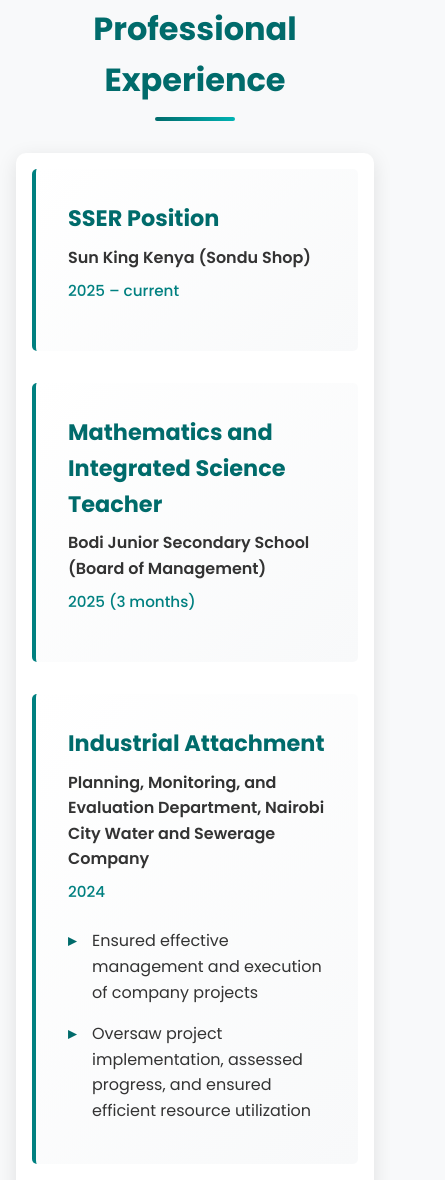
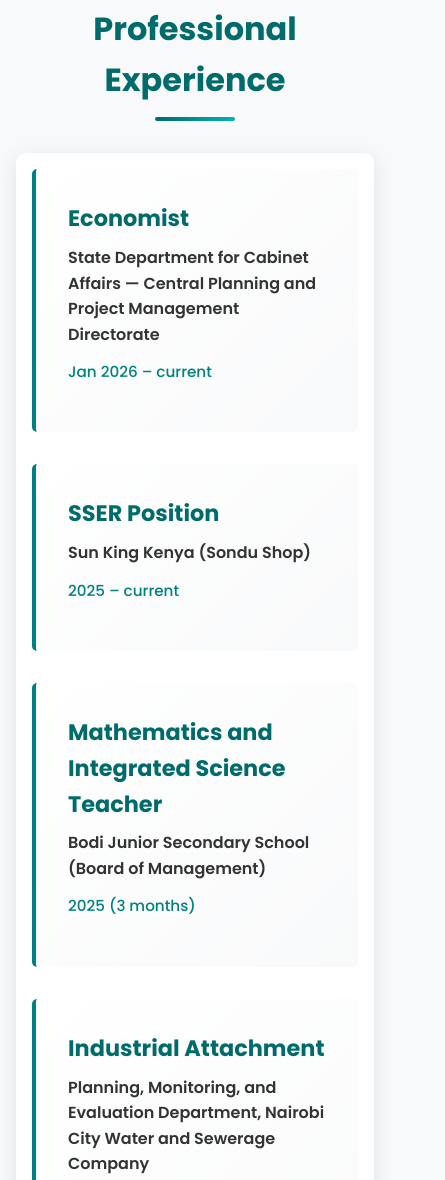
Before and after one commit to jameskim607/portfolio-page, a plain HTML site: page index.html in a window 390 px wide. Shown: the part 3843-5023 px from the top of the page, 445 px wide, since content can reach past the window. Drawn offline with Linux system fonts and the light colour scheme.

Commit message:
Add Economist role at State Department and style updates

```diff
--- a/index.html
+++ b/index.html
@@ -112,6 +112,16 @@
     <section id="experience">
         <h2 class="section-title">Professional Experience</h2>
         <div class="section-content">
+            <div class="experience-item">
+                <div class="job-header">
+                    <div>
+                        <h3>Economist</h3>
+                        <div class="company">State Department for Cabinet Affairs — Central Planning and Project Management Directorate</div>
+                    </div>
+                    <div class="duration">Jan 2026 – current</div>
+                </div>
+            </div>
+
             <div class="experience-item">
                 <div class="job-header">
                     <div>
--- a/style.css
+++ b/style.css
@@ -376,13 +376,37 @@ section {
 .experience-item .company {
     font-weight: 600;
     color: var(--text-color);
-    margin-bottom: 0.5rem;
+    margin-bottom: 0.3rem;
+    font-size: 1rem;
+    /* allow long organization names to wrap nicely */
+    word-break: break-word;
 }
 
 .experience-item .duration {
     color: var(--secondary-color);
     font-size: 0.95rem;
     font-weight: 500;
+    /* keep duration aligned to the right on larger screens */
+    white-space: nowrap;
+    margin-left: 1rem;
+}
+
+/* Make the left side take remaining space so long names don't push the duration down */
+.experience-item .job-header > div:first-child {
+    flex: 1 1 70%;
+    min-width: 200px;
+}
+
+@media (max-width: 700px) {
+    .experience-item .job-header {
+        flex-direction: column;
+        gap: 0.5rem;
+    }
+
+    .experience-item .duration {
+        margin-left: 0;
+        text-align: left;
+    }
 }
 
 .experience-item ul {
```
